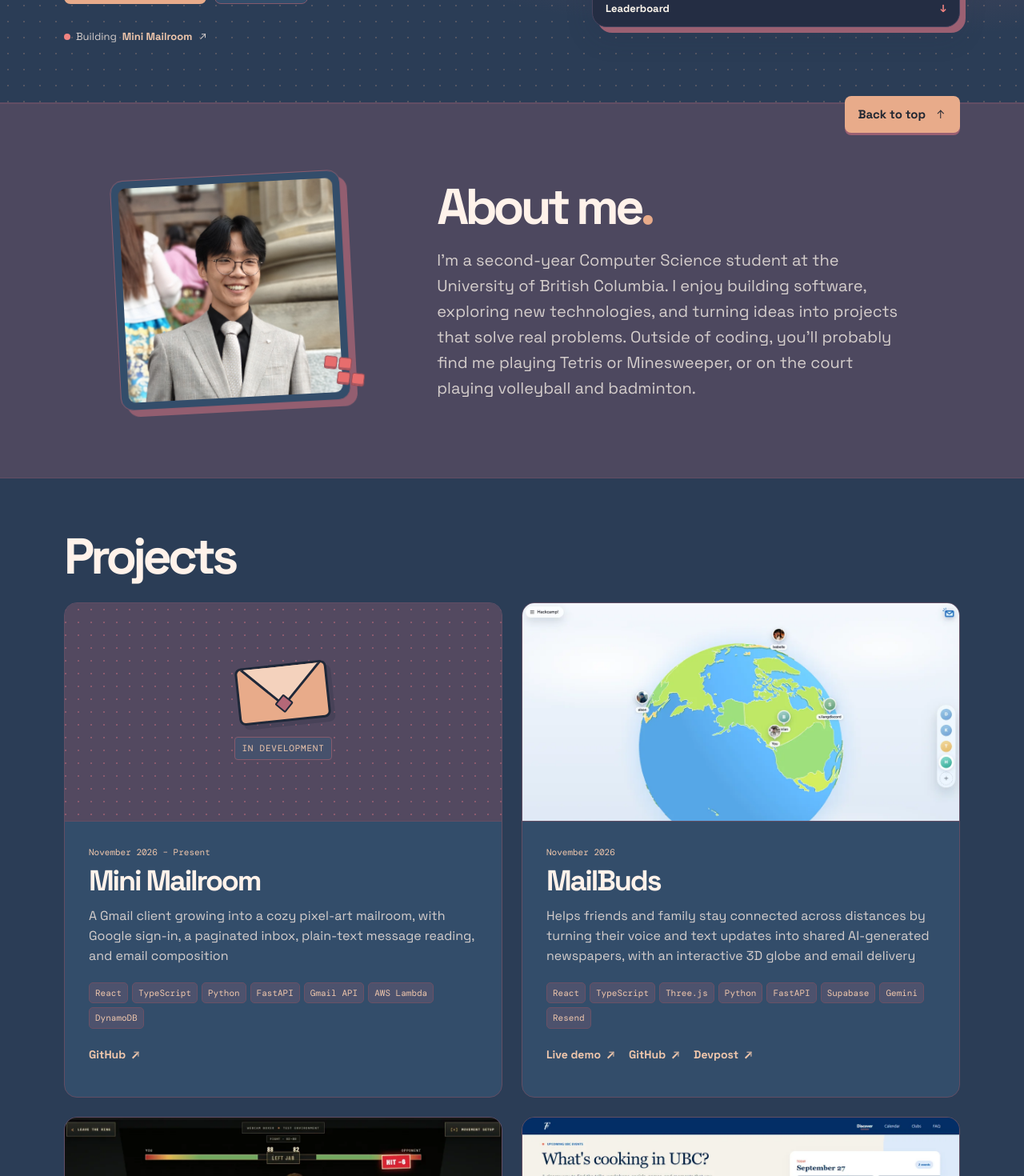
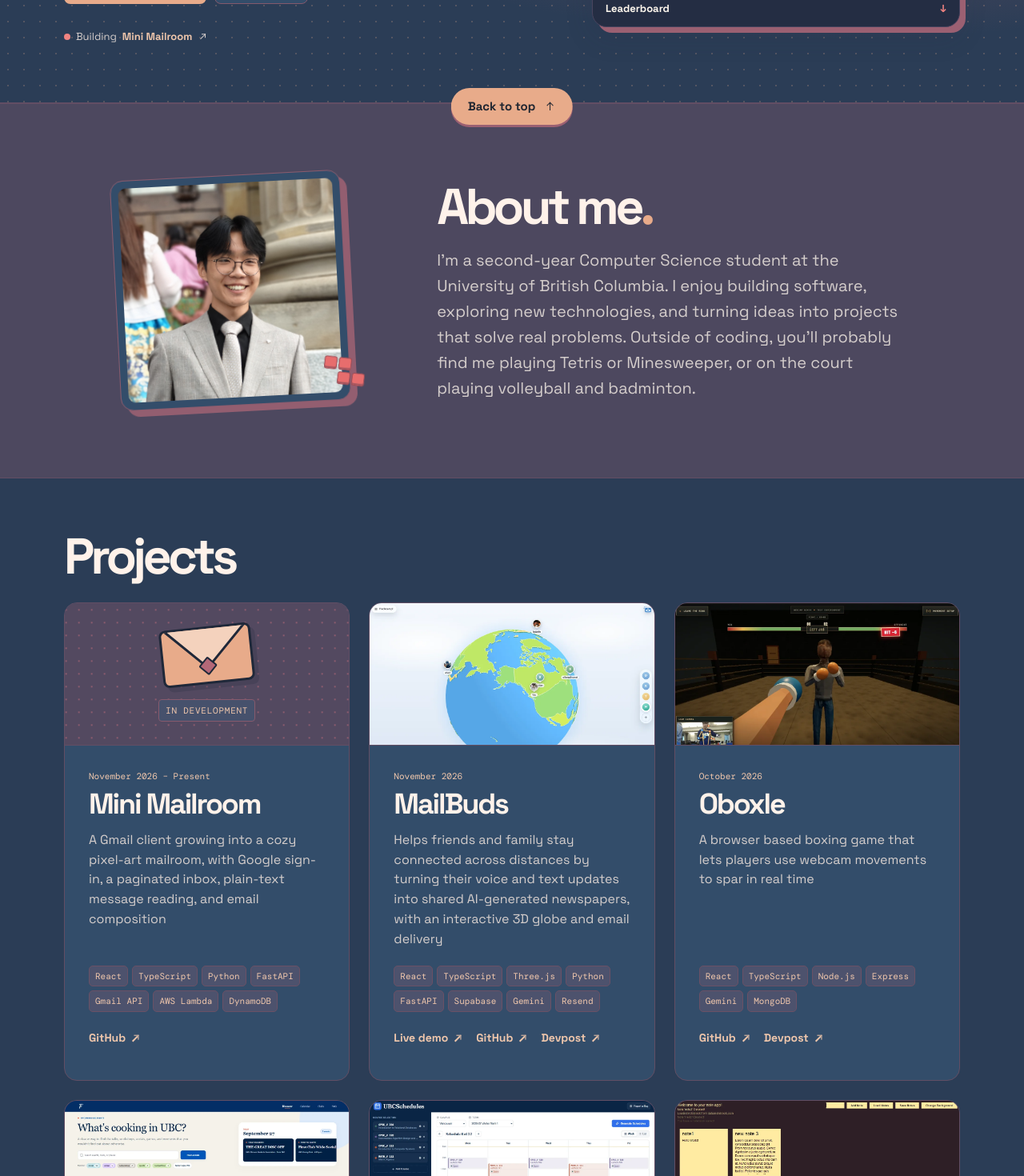
Before and after one commit to jwangg07/Portfolio, a Next.js app: page / in a window 1280 px wide. Shown: the part 620-2090 px from the top of the page at 80% size. Built offline with nearby package versions, Linux system fonts and the light colour scheme.

Commit message:
Refine favicon, project grid, and back-to-top button

```diff
--- a/src/app/globals.css
+++ b/src/app/globals.css
@@ -367,7 +367,7 @@ button.button {
 
 .project-grid {
   display: grid;
-  grid-template-columns: repeat(2, minmax(0, 1fr));
+  grid-template-columns: repeat(3, minmax(0, 1fr));
   gap: 24px;
 }
 
@@ -717,7 +717,7 @@ button.button {
 
 .footer-inner {
   display: flex;
-  min-height: 70px;
+  min-height: 78px;
   align-items: center;
 }
 
@@ -732,11 +732,13 @@ button.button {
 .back-to-top {
   position: fixed;
   z-index: 5;
-  right: max(18px, calc((100% - 1120px) / 2), env(safe-area-inset-right));
-  bottom: max(14px, env(safe-area-inset-bottom));
+  bottom: calc(24px + env(safe-area-inset-bottom, 0px));
+  left: 50%;
   visibility: hidden;
   opacity: 0;
-  translate: 0 14px;
+  translate: -50% 14px;
+  border-radius: 999px;
+  padding-inline: 20px;
   box-shadow: 0 3px 0 #9b6072;
   font-family: var(--font-interface), Arial, sans-serif;
   transition: opacity 180ms, translate 180ms, visibility 180ms, background-color 150ms;
@@ -745,7 +747,7 @@ button.button {
 .back-to-top[data-visible="true"] {
   visibility: visible;
   opacity: 1;
-  translate: 0;
+  translate: -50% 0;
 }
 
 @media (max-width: 1000px) {
@@ -756,6 +758,10 @@ button.button {
 
   .hero-copy {
     margin-top: 25px;
+  }
+
+  .project-grid {
+    grid-template-columns: repeat(2, minmax(0, 1fr));
   }
 }
 
@@ -826,6 +832,12 @@ button.button {
     grid-row: 2;
     margin-inline-start: 7px;
   }
+
+  .footer-inner {
+    min-height: calc(110px + env(safe-area-inset-bottom, 0px));
+    align-items: flex-start;
+    padding-top: 16px;
+  }
 }
 
 @media (max-width: 365px) {
--- a/src/app/layout.tsx
+++ b/src/app/layout.tsx
@@ -24,7 +24,7 @@ const dmMono = localFont({
 export const metadata: Metadata = {
   title: siteContent.metadata.title,
   description: siteContent.metadata.description,
-  icons: { icon: '/favicon.svg' },
+  icons: { icon: { url: '/favicon.svg?v=2', type: 'image/svg+xml' } },
 }
 
 export default function RootLayout({ children }: Readonly<{ children: React.ReactNode }>) {
--- a/src/components/projectsSection/ProjectPreview.tsx
+++ b/src/components/projectsSection/ProjectPreview.tsx
@@ -15,7 +15,7 @@ export default function ProjectPreview({ project }: { project: PortfolioProject
           alt={project.imageAlt || `${project.title} preview`}
           fill
           unoptimized
-          sizes="(min-width: 1184px) 550px, (min-width: 640px) 48vw, 100vw"
+          sizes="(min-width: 1192px) 358px, (min-width: 1001px) 32vw, (min-width: 640px) 48vw, 100vw"
           className="project-image"
           onError={() => setFailed(true)}
         />
```
Also changed, not shown: public/favicon.svg.
